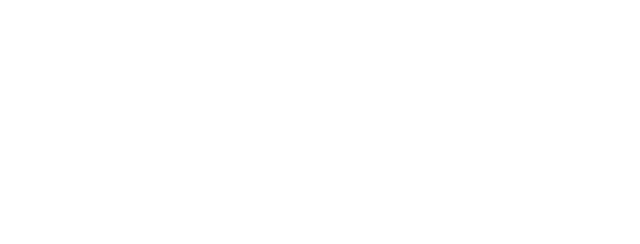
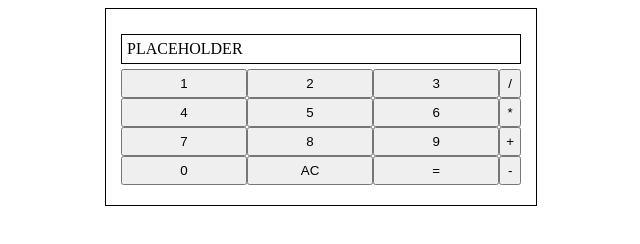
Before and after one commit to Kreoniz/calculator, a plain HTML site: page index.html in a window 1280 px wide. Shown: the whole page, without its empty margins (319-959 px from the left). Drawn offline with Linux system fonts and the light colour scheme.

Commit message:
Make simple calculator GUI

```diff
--- a/index.html
+++ b/index.html
@@ -6,6 +6,33 @@
         <link rel="stylesheet" href="style.css">
     </head>
     <body>
+        <div class="calculator">
+            <div id="display">
+                PLACEHOLDER
+            </div>
+            <div class="buttons">
+                <div class="numbers">
+                    <button class="digit">1</button>
+                    <button class="digit">2</button>
+                    <button class="digit">3</button>
+                    <button class="digit">4</button>
+                    <button class="digit">5</button>
+                    <button class="digit">6</button>
+                    <button class="digit">7</button>
+                    <button class="digit">8</button>
+                    <button class="digit">9</button>
+                    <button class="digit">0</button>
+                    <button class="clear">AC</button>
+                    <button class="equal">=</button>
+                </div>
+                <div class="operators">
+                    <button class="operator">/</button>
+                    <button class="operator">*</button>
+                    <button class="operator">+</button>
+                    <button class="operator">-</button>
+                </div>
+            </div>
+        </div>
         <script src="script.js"></script>
     </body>
 </html>
--- a/style.css
+++ b/style.css
@@ -0,0 +1,36 @@
+.calculator {
+    border: 1px solid #000;
+    padding: 20px 15px;
+    margin: auto;
+    width: 400px;
+}
+
+#display {
+    border: 1px solid #000;
+    padding: 5px;
+    margin: 5px 0;
+}
+
+.buttons {
+    display: flex;
+    justify-content: center;
+}
+
+.numbers {
+    flex: auto;
+    display: flex;
+    flex-wrap: wrap;
+}
+
+.numbers button {
+    flex: 0 0 33.33%;
+}
+
+.operators {
+    display: flex;
+    flex-direction: column;
+}
+
+button {
+    padding: 5px;
+}
```
